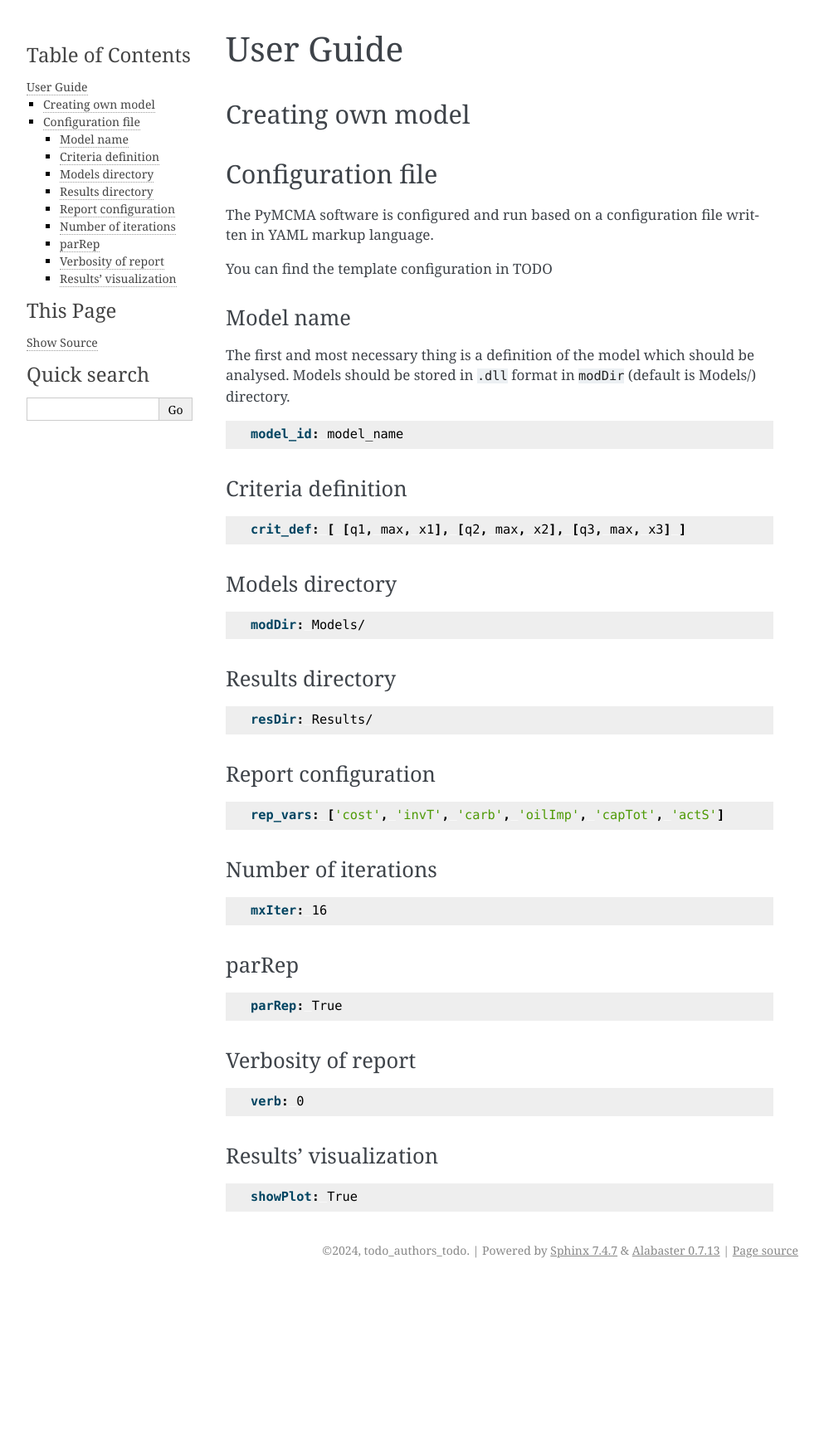
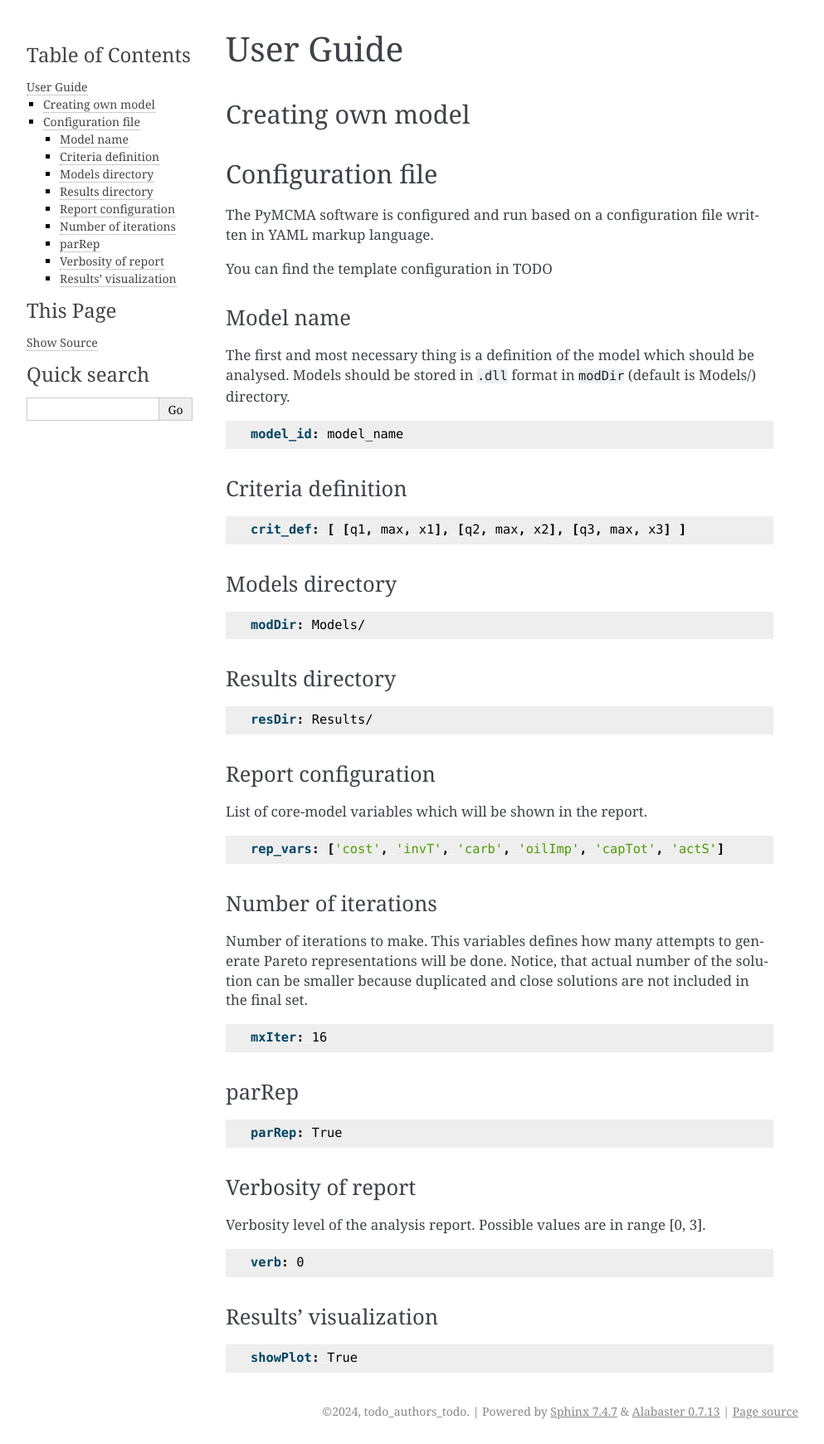
Before and after one commit to marek-iiasa/yayue, a Sphinx documentation site: the page built from models/mcma/doc/source/user_guide.rst, in a window 1280 px wide. Shown: the whole page at 83% size, without its empty margins (148-1141 px from the left). Built offline with Sphinx 7.4.7, drawn with Linux system fonts in a browser that asks for light colours; before the commit the page ends 1546 px from its top, so only the background shows below that.

Commit message:
Some progress on documentation

```diff
--- a/models/mcma/doc/source/user_guide.rst
+++ b/models/mcma/doc/source/user_guide.rst
@@ -50,6 +50,8 @@ Results directory
 Report configuration
 ^^^^^^^^^^^^^^^^^^^^
 
+List of core-model variables which will be shown in the report.
+
 .. code-block:: YAML
 
     rep_vars: ['cost', 'invT', 'carb', 'oilImp', 'capTot', 'actS']
@@ -57,6 +59,10 @@ Report configuration
 
 Number of iterations
 ^^^^^^^^^^^^^^^^^^^^
+
+Number of iterations to make. This variables defines how many attempts to generate
+Pareto representations will be done. Notice, that actual number of the solution
+can be smaller because duplicated and close solutions are not included in the final set.
 
 .. code-block:: YAML
 
@@ -74,6 +80,8 @@ parRep
 Verbosity of report
 ^^^^^^^^^^^^^^^^^^^
 
+Verbosity level of the analysis report. Possible values are in range [0, 3].
+
 .. code-block:: YAML
 
     verb: 0
```
